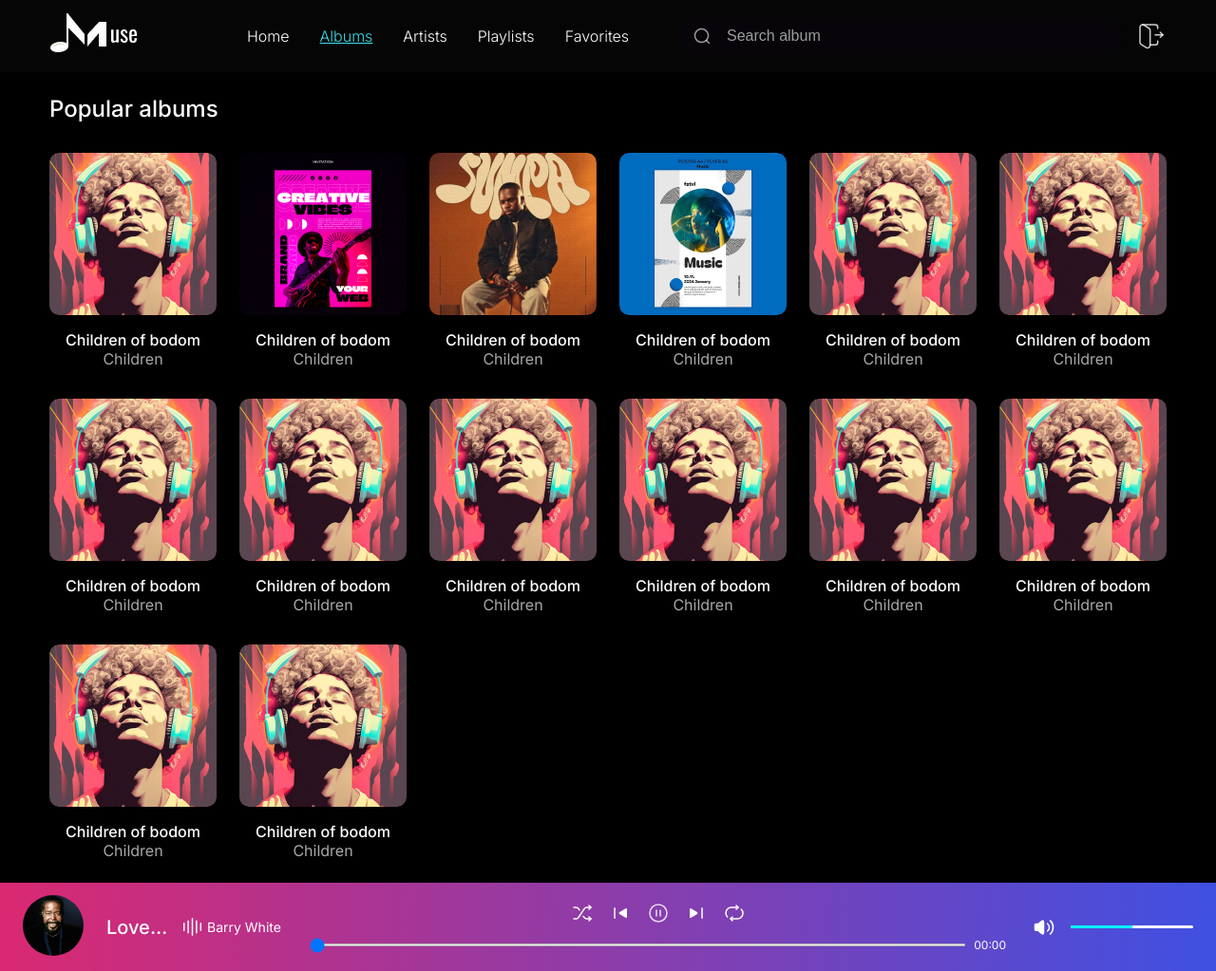
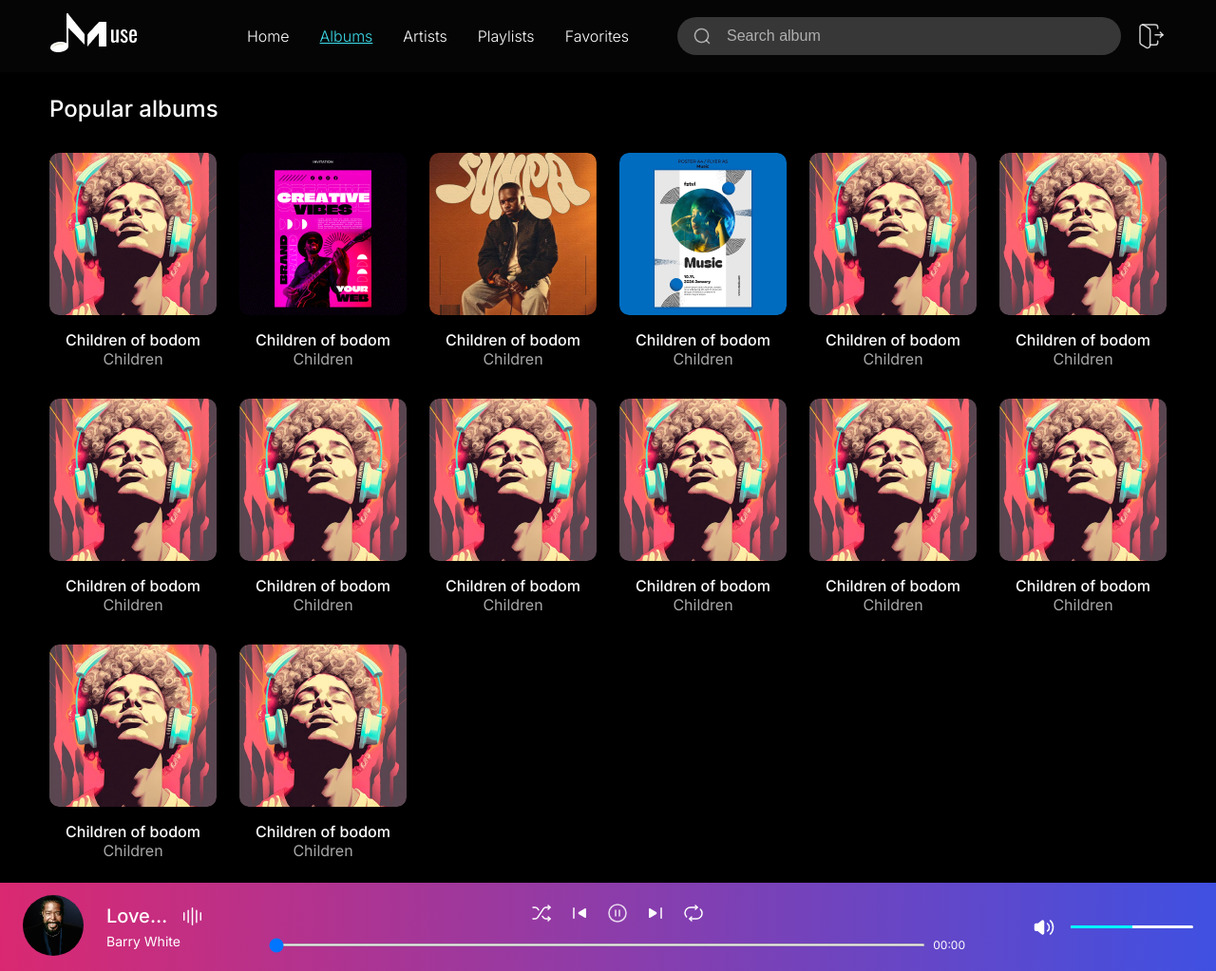
Before and after one commit to nikushabitskinashvili/muse, a Next.js app: page /albums in a window 1280 px wide. Shown: the whole page at 95% size. Built offline with nearby package versions, Linux system fonts and the light colour scheme.

Commit message:
feat: refactor

```diff
--- a/app/components/AudioPlayer/MusicPhoto/MusicPhoto.module.scss
+++ b/app/components/AudioPlayer/MusicPhoto/MusicPhoto.module.scss
@@ -13,7 +13,8 @@
 
 .musicInfo {
     display: flex;
-    align-items: center;
+    flex-direction: column;
+    justify-content: center;
     gap: 6px;
     white-space: nowrap;
 }
@@ -66,6 +67,8 @@
 @media screen and (max-width:767px) {
     .musicInfo {
         display: flex;
+        flex-direction: row;
+        align-items: center;
         gap: 6px;
     }
 
--- a/app/components/Input/Input.module.scss
+++ b/app/components/Input/Input.module.scss
@@ -10,7 +10,18 @@
     max-width: 467px;
     margin: auto;
     border-radius: 24px;
-    background-color: rgba(20, 7, 33, 0.15);
+    background: rgba(255, 255, 255, 0.20);
+    display: flex;
+    align-items: center;
+    gap: 16px;
+    padding: 10px 16px;
+}
+
+.homecontainer{
+    background: rgba(20, 7, 33, 0.15);
+    max-width: 467px;
+    margin: auto;
+    border-radius: 24px;
     display: flex;
     align-items: center;
     gap: 16px;
--- a/app/components/Input/Input.tsx
+++ b/app/components/Input/Input.tsx
@@ -1,10 +1,13 @@
 import styles from "./Input.module.scss";
 import React, { useState } from 'react';
 import Image from "next/image";
+import { usePathname } from 'next/navigation';
 
 const Input: React.FC = () => {
     const [inputValue, setInputValue] = useState<string>('');
     const [filteredResults, setFilteredResults] = useState<string[]>([]);
+
+    const pathname = usePathname();
 
     const albumList = ["Abbey Road", "Back in Black", "Hotel California", "Dark Side of the Moon", "Rumours", "Sgt. Pepper", "Thriller", "The Wall", "Born to Run"];
 
@@ -18,7 +21,7 @@ const Input: React.FC = () => {
 
     return (
         <div className={styles.wrapper}>
-            <div className={inputValue? styles.inputTyping : styles.container }>
+            <div className={inputValue? styles.inputTyping : styles.container && pathname === "/" ? styles.homecontainer : styles.container }>
                 <Image src={'/images/search.png'} alt="search" className={styles.searchIcon} width={15} height={15} />
                 <input
                     type="text"
```
